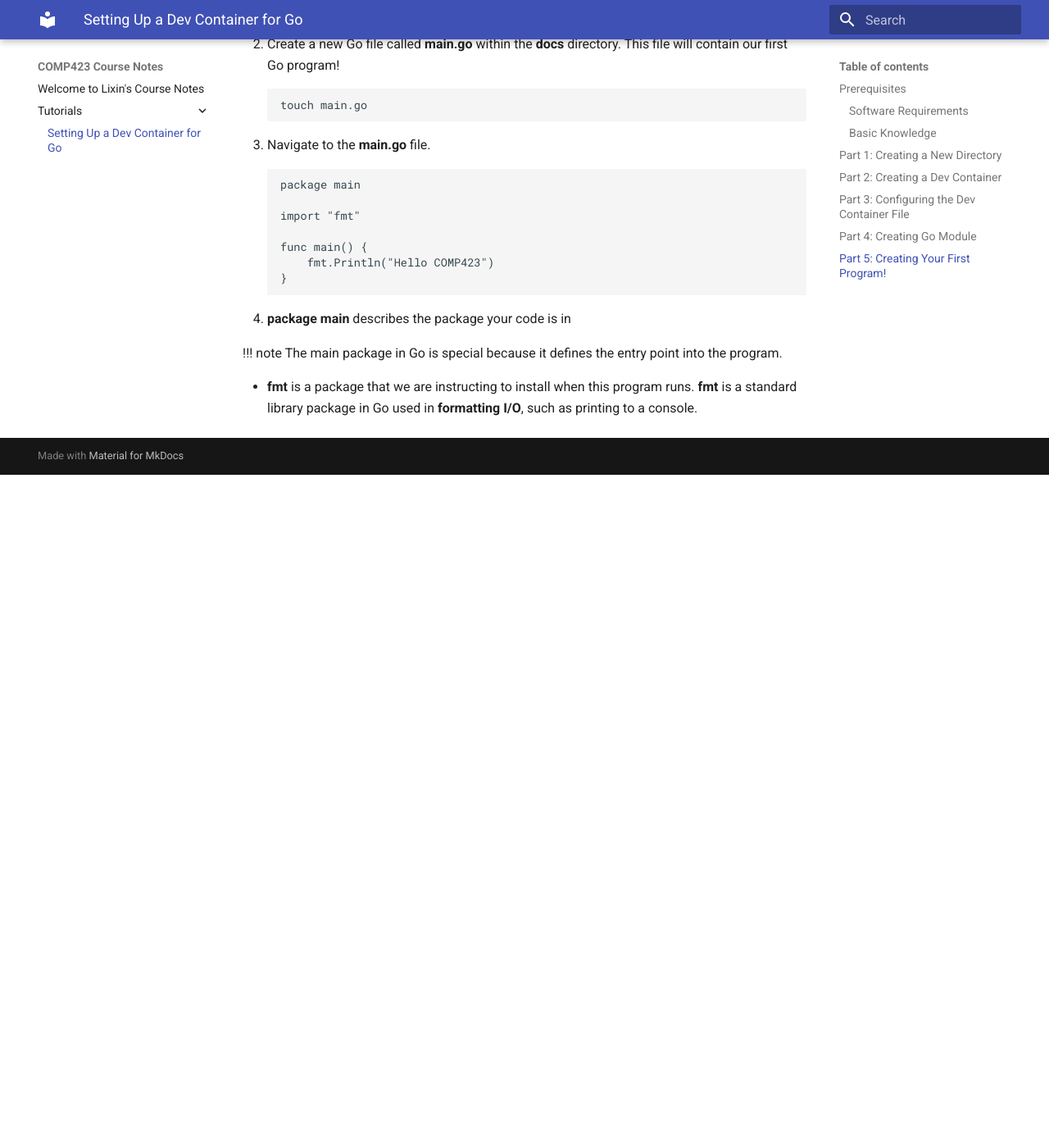
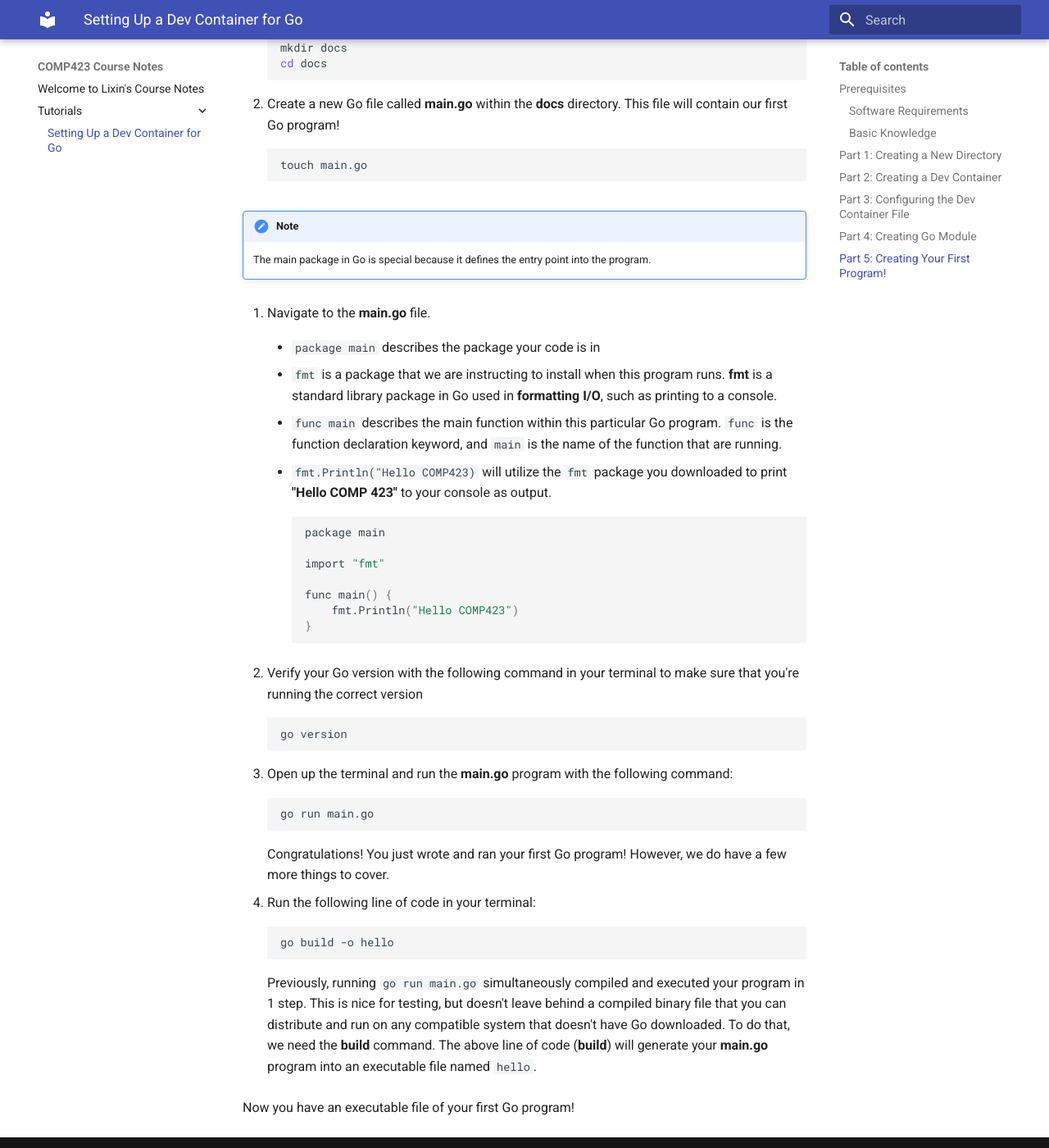
Before and after one commit to lixiny1/comp423-course-notes, an MkDocs documentation site: the page built from docs/tutorials/go-setup.md, in a window 1280 px wide and 1400 px high, scrolled down 2280 px. Shown: the whole window at 82% size. Built offline with MkDocs 1.6.1 and Material for MkDocs 9.7.7, drawn with Linux system fonts in a browser that asks for light colours; before the commit the page ends 2859 px from its top, so only the background shows below that; some of the changed text lies outside the part shown.

Commit message:
finished first tutorial draft

````diff
--- a/docs/tutorials/go-setup.md
+++ b/docs/tutorials/go-setup.md
@@ -14,12 +14,12 @@ Primary author: Lixin Yang (https://github.com/lixiny1)
 ## Part 1: Creating a New Directory
 1. Open a terminal on your laptop
 2. Create a new blank directory and switch to it:
-```
+``` bash
 mkdir hello-comp423
 cd hello-comp423
 ```
 3. Initialize a new Git repository. This will initialize your folder with a new, empty repository!
-```
+``` bash
 git init
 ```
 
@@ -35,7 +35,7 @@ git init
     * Under **extensions**, we specify for the `golang.go` VSCode plugin to be installed. This will allow us to work with `.go` files within VSCode.
     * **"postCreateCommand"** will run `go version` and tell you what version of Go is running after you create the container and run this file.
     * Here is an example of what your `devcontainer.json` file should look like:
-```
+``` bash
 {
     "name": "Go Dev Container",
     "image": "mcr.microsoft.com/devcontainers/go:1-bullseye",
@@ -54,23 +54,34 @@ git init
 
 ## Part 4: Creating Go Module
 1. Open up a terminal in VSCode within the Dev Container and run the following command:
-```
+``` bash
 go mod init hello-comp423
 ```
 This command sets up the current directory as the root of a new Go module. The `go.mod` file is the center of this module and allows you to modify any dependencies that you may have.
 
 ## Part 5: Creating Your First Program!
 1. Within your dev container, create a new directory called **docs**. This is where we will be storing our Go programs.
-```
+``` bash
 mkdir docs
 cd docs
 ```
 2. Create a new Go file called **main.go** within the **docs** directory. This file will contain our first Go program!
-```
+``` bash
 touch main.go
 ```
+
+!!! note
+    The main package in Go is special because it defines the entry point into the program.
+
 3. Navigate to the **main.go** file.
-```
+
+    * `package main` describes the package your code is in
+
+    * `fmt` is a package that we are instructing to install when this program runs. **fmt** is a standard library package in Go used in **formatting I/O**, such as printing to a console.
+
+    * `func main` describes the main function within this particular Go program. `func` is the function declaration keyword, and `main` is the name of the function that are running.
+    * `fmt.Println("Hello COMP423)` will utilize the `fmt` package you downloaded to print **"Hello COMP 423"** to your console as output.
+``` bash
 package main
 
 import "fmt"
@@ -79,9 +90,23 @@ func main() {
     fmt.Println("Hello COMP423")
 }
 ```
-* **package main** describes the package your code is in
 
-!!! note
-     The main package in Go is special because it defines the entry point into the program.
+4. Verify your Go version with the following command in your terminal to make sure that you're running the correct version
+``` bash
+go version
+```
 
-* **fmt** is a package that we are instructing to install when this program runs. **fmt** is a standard library package in Go used in **formatting I/O**, such as printing to a console.
+
+4. Open up the terminal and run the **main.go** program with the following command:
+``` bash
+go run main.go
+```
+Congratulations! You just wrote and ran your first Go program! However, we do have a few more things to cover.
+
+5. Run the following line of code in your terminal:
+``` bash
+go build -o hello
+```
+Previously, running `go run main.go` simultaneously compiled and executed your program in 1 step. This is nice for testing, but doesn't leave behind a compiled binary file that you can distribute and run on any compatible system that doesn't have Go downloaded. To do that, we need the **build** command. The above line of code (**build**) will generate your **main.go** program into an executable file named `hello`.
+
+Now you have an executable file of your first Go program!
--- a/mkdocs.yml
+++ b/mkdocs.yml
@@ -1,16 +1,12 @@
 site_name: COMP423 Course Notes
 theme:
   name: material
-
 
 
 markdown_extensions:
   - admonition
   - pymdownx.details
   - pymdownx.superfences
-
-
-markdown_extensions:
   - pymdownx.highlight:
       anchor_linenums: true
       line_spans: __span
````
